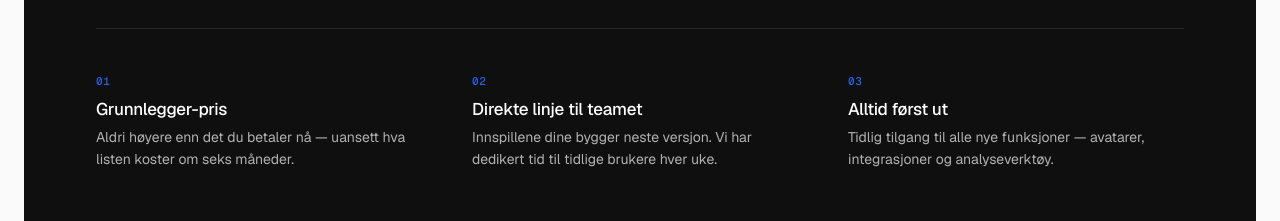
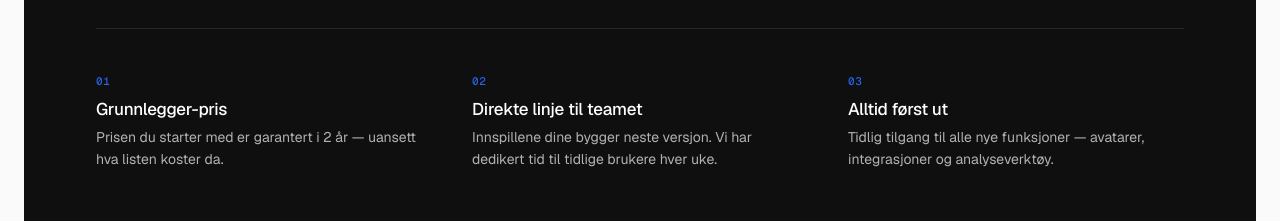
Before and after one commit to Wackazakka/boligforge, a Next.js app: page / in a window 1280 px wide. Shown: the part 4760-4981 px from the top of the page. Built offline with nearby package versions, Linux system fonts and the light colour scheme.

Commit message:
Tone down founder pricing promise to 2-year price guarantee
Co-Authored-By: Claude Sonnet 4.6 <noreply@anthropic.com>

```diff
--- a/app/page.tsx
+++ b/app/page.tsx
@@ -376,7 +376,7 @@ export default function Home() {
               <div className="ea-perk">
                 <div className="ea-num">01</div>
                 <h4>Grunnlegger-pris</h4>
-                <p>Aldri høyere enn det du betaler nå — uansett hva listen koster om seks måneder.</p>
+                <p>Prisen du starter med er garantert i 2 år — uansett hva listen koster da.</p>
               </div>
               <div className="ea-perk">
                 <div className="ea-num">02</div>
```
